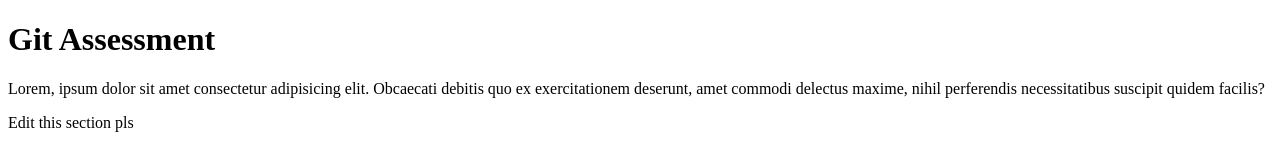
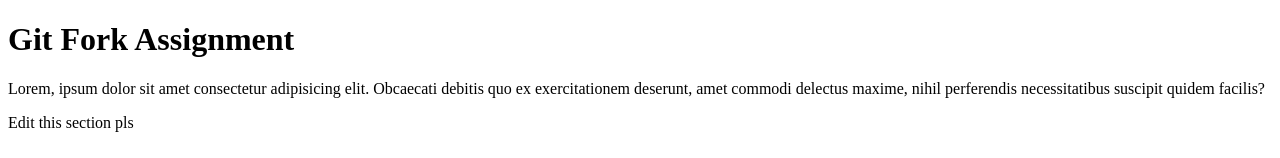
Before and after one commit to pankhurnegi/GitAssessment, a plain HTML site: page index.html in a window 1280 px wide. Shown: the top 158 px of the page. Drawn offline with Linux system fonts and the light colour scheme.

Commit message:
Update index.html

```diff
--- a/index.html
+++ b/index.html
@@ -6,7 +6,7 @@
     <title>Document</title>
 </head>
 <body>
-    <h1>Git Assessment</h1>
+    <h1>Git Fork Assignment</h1>
     <p>Lorem, ipsum dolor sit amet consectetur adipisicing elit. Obcaecati debitis quo ex exercitationem deserunt, amet commodi delectus maxime, nihil perferendis necessitatibus suscipit quidem facilis?</p>
     <section>Edit this section pls</section>
     <h1>GitHub</h1>
```
